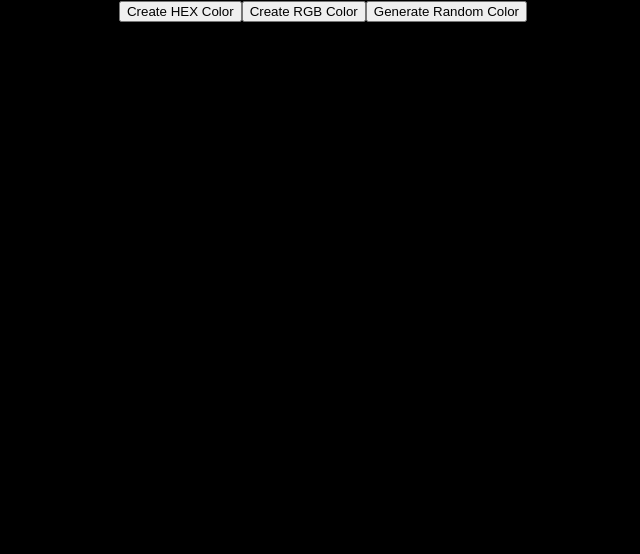
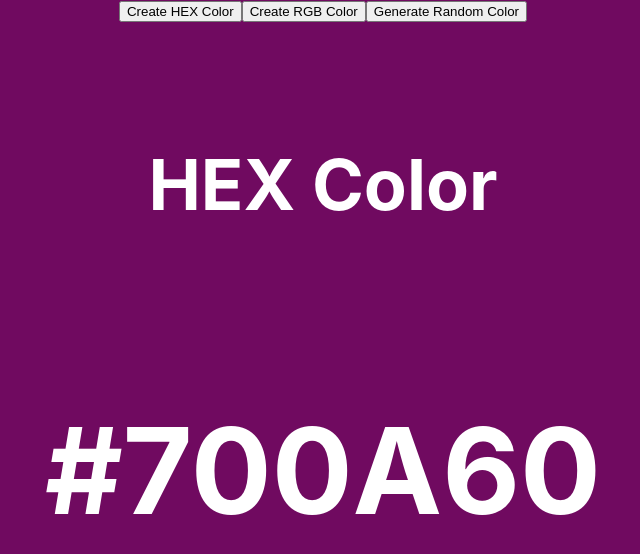
Before and after one commit to ningh98/react_projects, a React (Create React App) app: page / in a window 1280 px wide. Shown: the top 554 px of the page, without its empty margins (317-957 px from the left). Built offline with nearby package versions, Linux system fonts and the light colour scheme.

Commit message:
random color

```diff
--- a/src/components/random-color/index.jsx
+++ b/src/components/random-color/index.jsx
@@ -1,4 +1,4 @@
-import { useState } from "react"
+import { useEffect, useState } from "react"
 
 
 export default function RandomColor(){
@@ -17,13 +17,23 @@
         for (let i=0; i<6; i++){
             hexColor += hex[randomColorUtility(hex.length)]
         }
-        console.log(hexColor)
+
+        setColor(hexColor)
     }
 
 
     function handleCreateRandomRgbColor(){
+        const r = randomColorUtility(256)
+        const g = randomColorUtility(256)
+        const b = randomColorUtility(256)
 
+        setColor(`rgb(${r},${g},${b})`)
     }
+
+    useEffect(() => {
+        if(typeOfColor === 'rgb') handleCreateRandomRgbColor()
+        else handleCreateRandomHexColor()
+    }, [typeOfColor])
 
     return <div style={{
         width: '100vw',
@@ -33,6 +43,18 @@
         <button onClick={()=> setTypeOfColor('hex')}>Create HEX Color</button>
         <button onClick={()=> setTypeOfColor('rgb')}>Create RGB Color</button>
         <button onClick={typeOfColor === 'hex' ? handleCreateRandomHexColor : handleCreateRandomRgbColor}>Generate Random Color</button>
-
+        <div style={{
+            display: "flex",
+            justifyContent: "center",
+            alignItems: "center",
+            color: "#fff",
+            fontSize: "60px",
+            marginTop: "50px",
+            flexDirection: "column",
+            gap: "20px"
+        }}>
+            <h3>{typeOfColor === 'rgb' ? 'RGB Color' : 'HEX Color'}</h3>
+            <h1>{color}</h1>
+        </div>
     </div>
 }
```
